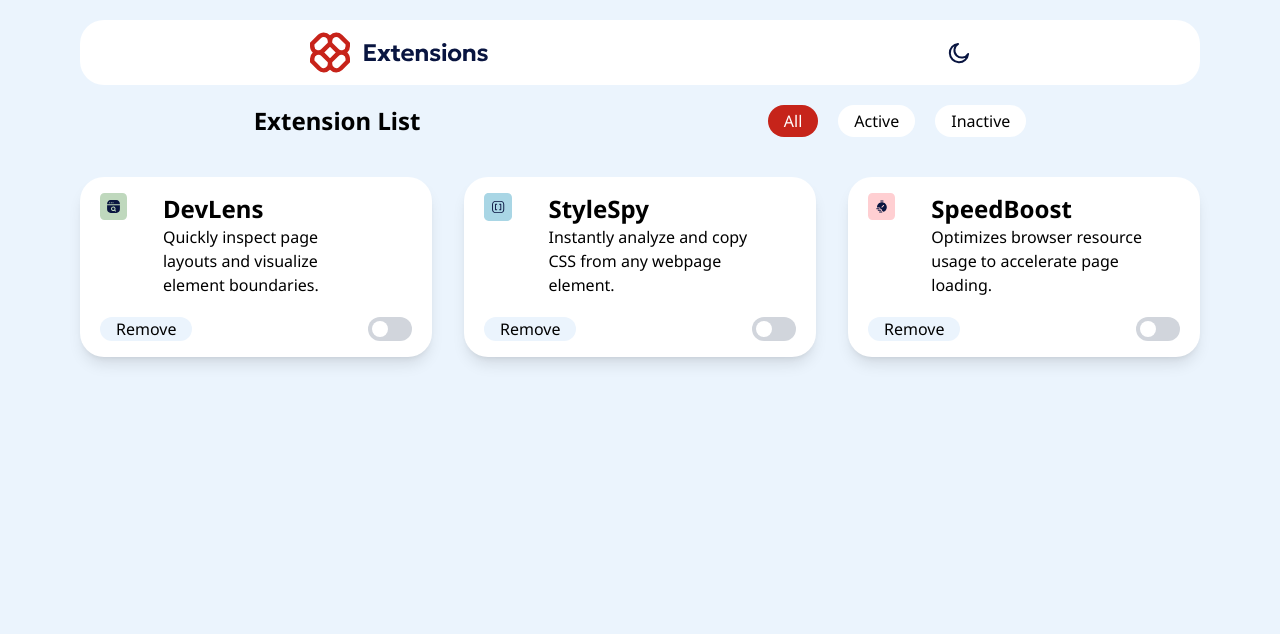
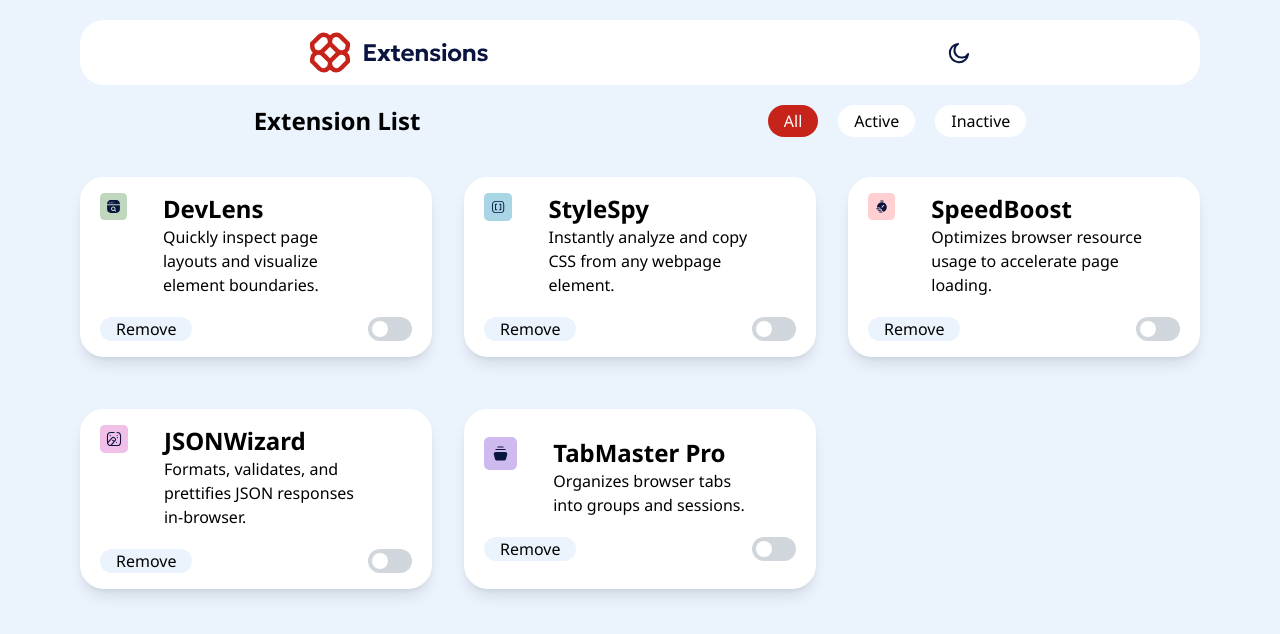
Before and after one commit to smileywrld/browser-extension-manager, a website: page index.html in a window 1280 px wide. Drawn offline with Linux system fonts and the light colour scheme.

Commit message:
added another set of cards

```diff
--- a/index.html
+++ b/index.html
@@ -120,6 +120,67 @@
 
       </figure>
 
+      <figure class="bg-white rounded-3xl p-5 shadow-lg mb-5 w-fit h-45 flex justify-center flex-col">
+        <div class="flex gap-5 justify-around me-5 ">
+          <div>
+            <img src="./assets/images/logo-json-wizard.svg" alt="json wizard">
+          </div>
+          <div class="mb-5 mx-4">
+            <h3 class="text-2xl font-bold">JSONWizard</h3>
+            <p>
+              Formats, validates, and prettifies JSON responses in-browser.
+            </p>
+
+          </div>
+        </div>
+        <div class="flex justify-between" id="toggle-btn">
+          <a href="#" class="bg-[#EBF4FD] px-4 rounded-full hover:bg-[#C6241A] hover:text-white">Remove</a>
+          <label class="relative inline-flex items-center cursor-pointer">
+            <input type="checkbox" value="" class="sr-only peer">
+            <div
+              class="w-11 h-6 bg-gray-300 rounded-full peer peer-checked:bg-[#C6241A] peer-focus:ring-2 ring-blue-500 transition-all duration-300">
+            </div>
+            <div
+              class="absolute left-1 top-1 w-4 h-4 bg-white rounded-full transition-all duration-300 peer-checked:translate-x-full">
+            </div>
+          </label>
+
+        </div>
+
+      </figure>
+
+      <figure class="bg-white rounded-3xl p-5 shadow-lg mb-5 w-fit h-45 flex justify-center flex-col">
+        <div class="flex gap-5 justify-around me-5 ">
+          <div>
+            <img src="./assets/images/logo-tab-master-pro.svg" alt="tab master pro">
+          </div>
+          <div class="mb-5 mx-4">
+            <h3 class="text-2xl font-bold">TabMaster Pro</h3>
+            <p>
+
+              Organizes browser tabs into groups and sessions.
+            </p>
+
+          </div>
+        </div>
+        <div class="flex justify-between" id="toggle-btn">
+          <a href="#" class="bg-[#EBF4FD] px-4 rounded-full hover:bg-[#C6241A] hover:text-white">Remove</a>
+          <label class="relative inline-flex items-center cursor-pointer">
+            <input type="checkbox" value="" class="sr-only peer">
+            <div
+              class="w-11 h-6 bg-gray-300 rounded-full peer peer-checked:bg-[#C6241A] peer-focus:ring-2 ring-blue-500 transition-all duration-300">
+            </div>
+            <div
+              class="absolute left-1 top-1 w-4 h-4 bg-white rounded-full transition-all duration-300 peer-checked:translate-x-full">
+            </div>
+          </label>
+
+        </div>
+
+      </figure>
+
+
+
     </section>
 
   </main>
```
